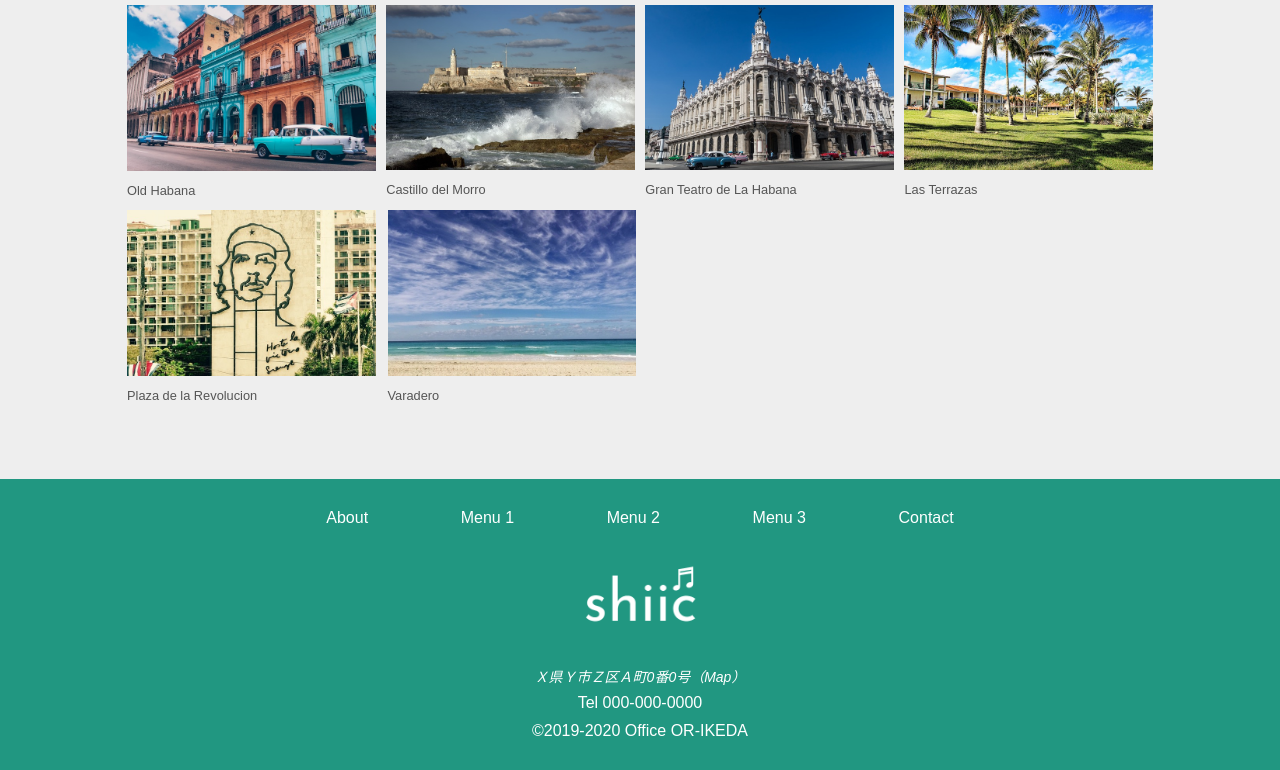
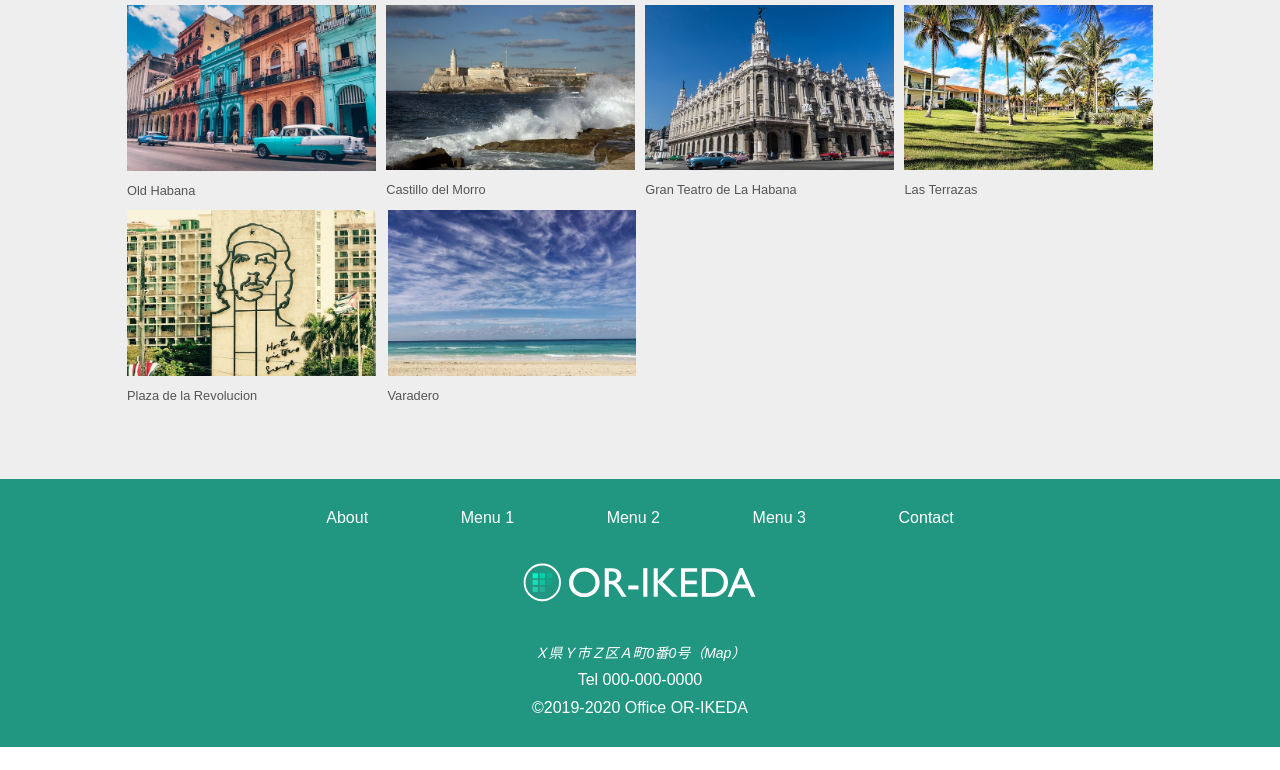
Before and after one commit to bugalu/sample_site_002_ShiicInc, a website: page src/ejs/index.ejs in a window 1280 px wide. Shown: the part 4138-4908 px from the top of the page. After the commit the page ends 4885 px from the top, so only its background shows below. Drawn offline with nearby package versions, Linux system fonts and the light colour scheme; files that its build step writes are made by us from their sources; files whose address does not match are found by name.

Commit message:
footerのロゴを差し替え

```diff
--- a/src/ejs/index.ejs
+++ b/src/ejs/index.ejs
@@ -666,7 +666,7 @@
       </ul>
       <a href="/"
         ><img
-          src="./img/logo_shiic04_white.png"
+          src="./img/logo/Or-ikeda_logo2.svg"
           alt="Shiic Inc."
           class="p-footer__logo"
       /></a>
--- a/src/sass/style.scss
+++ b/src/sass/style.scss
@@ -867,8 +867,8 @@ footer
   }
   &__logo {
     margin: 30px auto 30px;
-    max-width: 120px;
-    width: 20vw;
+    max-width: 240px;
+    width: 50vw;
   }
 }
 /***
```
Also changed, not shown: dist/css/style.css, dist/img/logo/Or-Ikeda_logo2.svg (added), dist/index.html, 1 other file.
